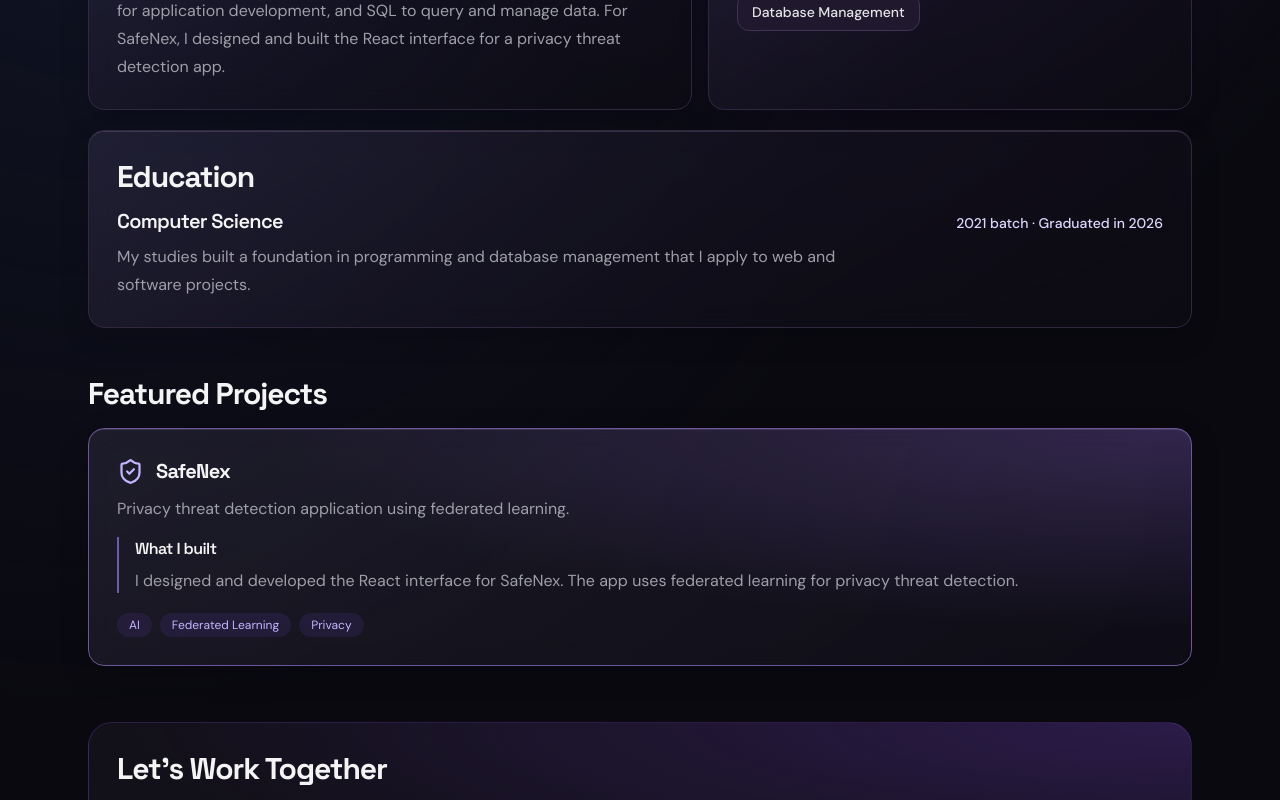
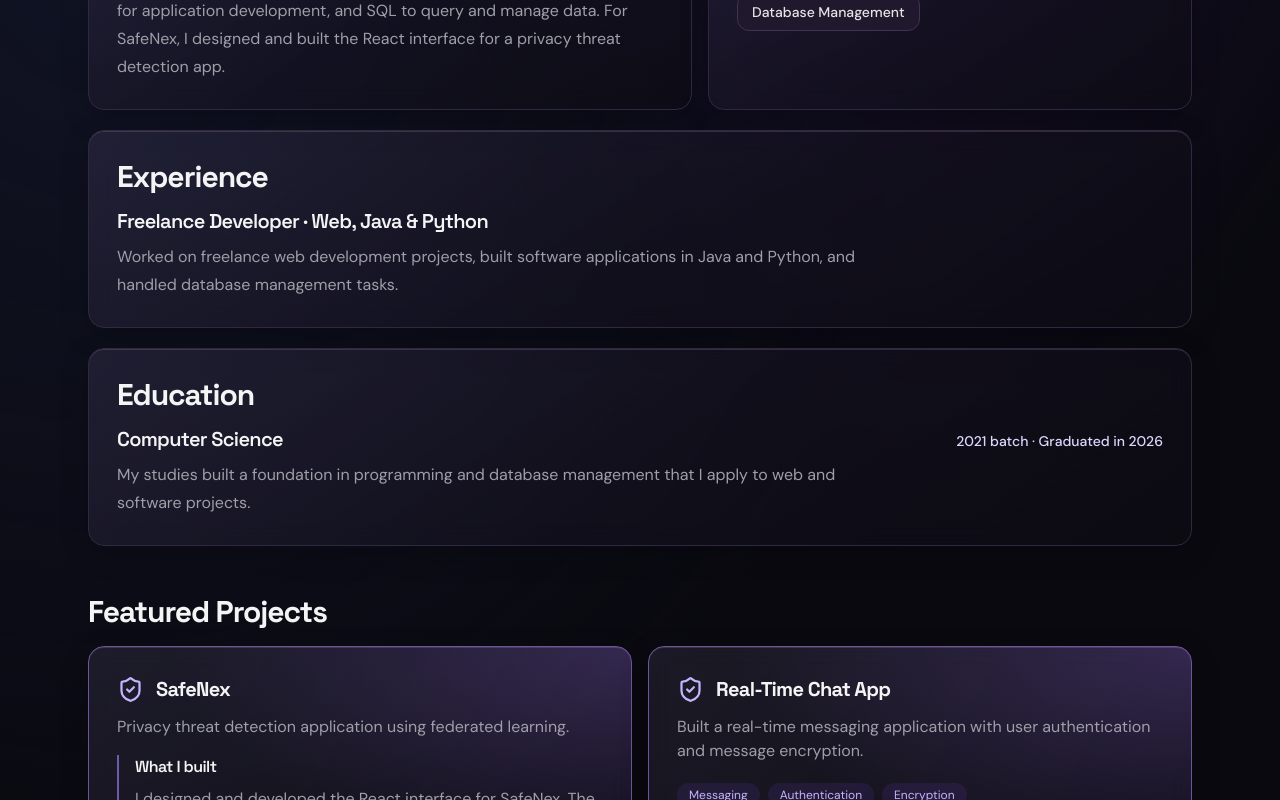
Before and after one commit to dip078/Portfolio, a React (Vite) app: page / in a window 1280 px wide. Shown: the part 860-1660 px from the top of the page. Built offline with nearby package versions, Linux system fonts and the light colour scheme.

Commit message:
Publish portfolio experience, chat project, and resume download

```diff
--- a/src/App.jsx
+++ b/src/App.jsx
@@ -6,6 +6,7 @@ const gmailCompose = `https://mail.google.com/mail/?view=cm&fs=1&to=${encodeURIC
 
 const projects = [
   { title: 'SafeNex', description: 'Privacy threat detection application using federated learning.', contribution: 'I designed and developed the React interface for SafeNex. The app uses federated learning for privacy threat detection.', tags: ['AI', 'Federated Learning', 'Privacy'], url: '' },
+  { title: 'Real-Time Chat App', description: 'Built a real-time messaging application with user authentication and message encryption.', tags: ['Messaging', 'Authentication', 'Encryption'], url: '' },
 ];
 const skills = ['Java', 'Python', 'SQL', 'React', 'JavaScript', 'Database Management'];
 function trackPointer(event) {
@@ -69,6 +70,16 @@ export default function App() {
         <section id="skills" className="scroll-mt-5"><motion.div {...reveal} {...tiltHandlers} className="pointer-tilt surface h-full rounded-2xl p-5 sm:p-7"><h2 className="text-2xl font-bold sm:text-3xl">Technical Skills</h2><div className="mt-4 flex flex-wrap gap-2.5">{skills.map(skill => <span key={skill} className="skill rounded-xl px-3.5 py-2 text-sm font-medium text-zinc-200">{skill}</span>)}</div></motion.div></section>
         </div>
 
+        <section id="experience" className="mx-auto max-w-6xl scroll-mt-5 px-6 pb-5">
+          <motion.div {...reveal} className="surface rounded-2xl p-5 sm:p-7">
+            <h2 className="text-2xl font-bold sm:text-3xl">Experience</h2>
+            <h3 className="mt-3 text-xl font-semibold">Freelance Developer · Web, Java &amp; Python</h3>
+            <p className="mt-2 max-w-3xl leading-7 text-zinc-400">
+              Worked on freelance web development projects, built software applications in Java and Python, and handled database management tasks.
+            </p>
+          </motion.div>
+        </section>
+
         <section id="education" aria-labelledby="education-title" className="mx-auto max-w-6xl scroll-mt-5 px-6 pb-5">
           <motion.div {...reveal} className="surface rounded-2xl p-5 sm:p-7">
             <h2 id="education-title" className="text-2xl font-bold sm:text-3xl">Education</h2>
@@ -82,7 +93,7 @@ export default function App() {
           </motion.div>
         </section>
 
-        <section id="projects" className="mx-auto max-w-6xl scroll-mt-5 px-6 py-5 sm:py-7"><motion.div {...reveal}><h2 className="text-2xl font-bold sm:text-3xl">Featured Projects</h2><div className="mt-4 grid gap-4">{projects.map(project => <article key={project.title} {...tiltHandlers} className="pointer-tilt surface project-card relative overflow-hidden rounded-2xl p-5 sm:p-7"><h3 className="flex items-center gap-3 text-xl font-bold"><ShieldCheck aria-hidden="true" size={27} className="text-violet-300"/>{project.title}</h3><p className="mt-3 text-zinc-400">{project.description}</p>{project.contribution && (
+        <section id="projects" className="mx-auto max-w-6xl scroll-mt-5 px-6 py-5 sm:py-7"><motion.div {...reveal}><h2 className="text-2xl font-bold sm:text-3xl">Featured Projects</h2><div className="mt-4 grid gap-4 md:grid-cols-2">{projects.map(project => <article key={project.title} {...tiltHandlers} className="pointer-tilt surface project-card relative overflow-hidden rounded-2xl p-5 sm:p-7"><h3 className="flex items-center gap-3 text-xl font-bold"><ShieldCheck aria-hidden="true" size={27} className="text-violet-300"/>{project.title}</h3><p className="mt-3 text-zinc-400">{project.description}</p>{project.contribution && (
                 <section className="mt-4 border-l-2 border-violet-400/60 pl-4">
                   <h4 className="font-semibold">What I built</h4>
                   <p className="mt-2 text-zinc-400">{project.contribution}</p>
```
Also changed, not shown: 1 other file (tests, documents, lock files or other folders).
